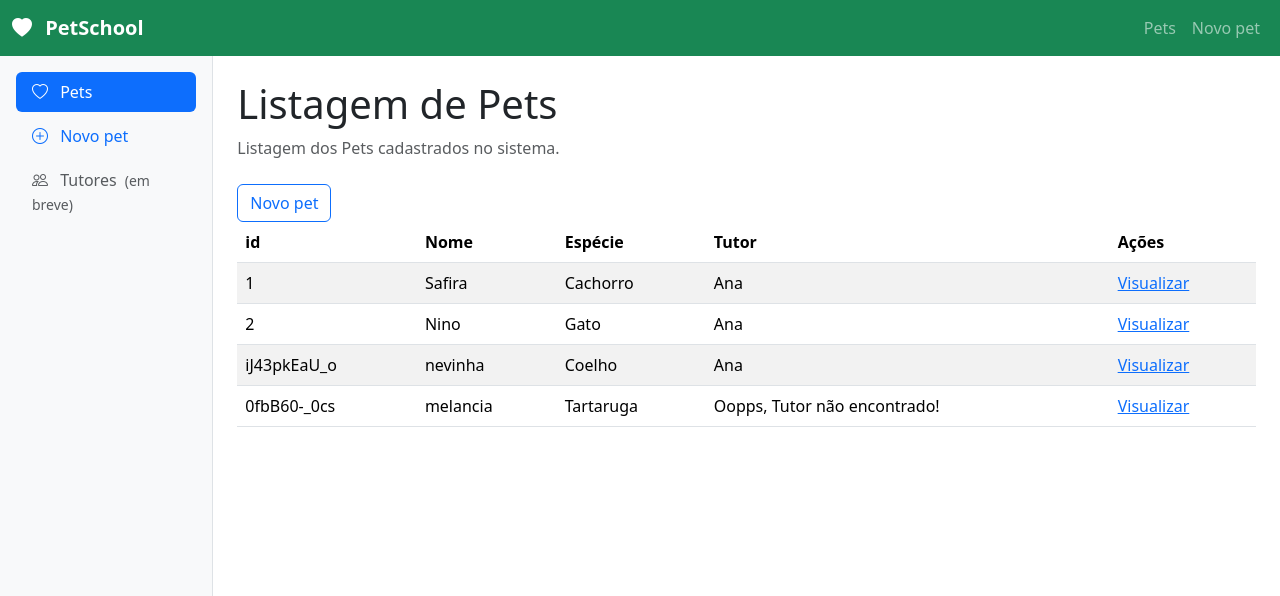
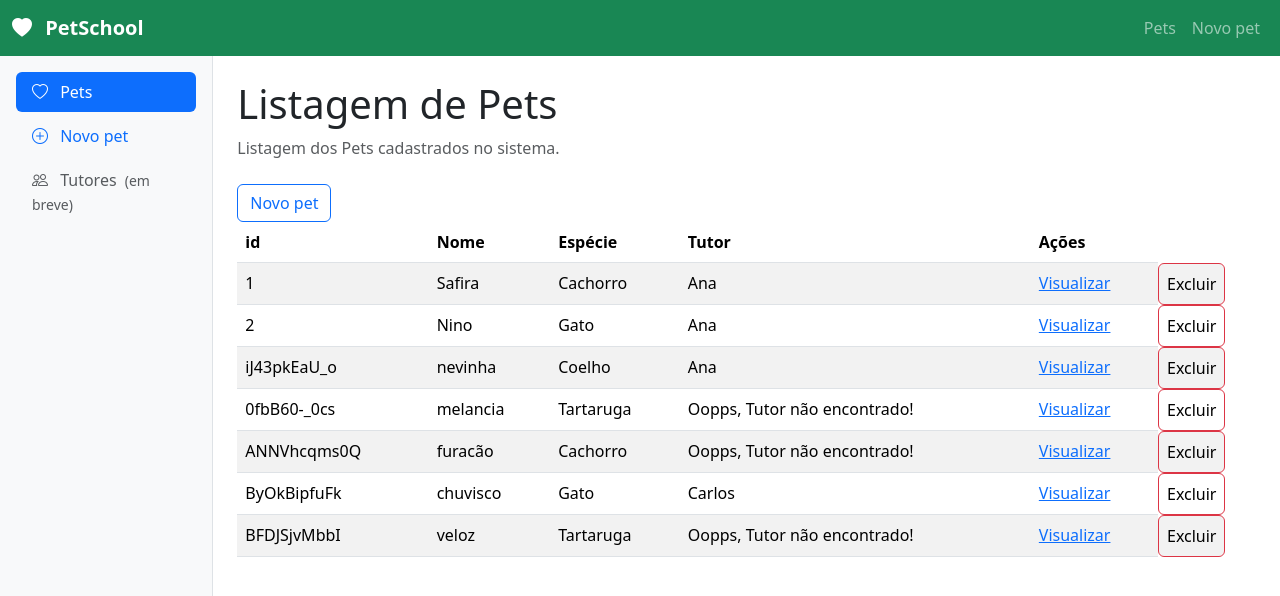
Before and after one commit to Bianca161/hotel-pets, a Vue app: page /pets in a window 1280 px wide. Shown: the top 596 px of the page. Built offline with nearby package versions, Linux system fonts and the light colour scheme; data requests are answered from the project's data file.

Commit message:
feat: adição de novos pets, opções de espécie e funcionalidade de exclusão

```diff
--- a/db.json
+++ b/db.json
@@ -35,6 +35,24 @@
       "especie": "Tartaruga",
       "tutorId": "",
       "id": "0fbB60-_0cs"
+    },
+    {
+      "nome": "furacão",
+      "especie": "Cachorro",
+      "tutorId": "",
+      "id": "ANNVhcqms0Q"
+    },
+    {
+      "nome": "chuvisco",
+      "especie": "Gato",
+      "tutorId": "2",
+      "id": "ByOkBipfuFk"
+    },
+    {
+      "nome": "veloz",
+      "especie": "Tartaruga",
+      "tutorId": "",
+      "id": "BFDJSjvMbbI"
     }
   ],
   "$schema": "./node_modules/json-server/schema.json"
--- a/src/views/AddPetView.vue
+++ b/src/views/AddPetView.vue
@@ -102,6 +102,8 @@ onMounted(carregarTutores);
           <option value="Gato">Gato</option>
           <option value="Coelho">Coelho</option>
           <option value="Tartaruga">Tartaruga</option>
+          <option value="Hamster">Hamster</option>
+          <option value="Cavalo">Cavalo</option>
         </select>
       </div>
       <!-- nome do tutor responsavel pelo pet -->
--- a/src/views/PetDetailsView.vue
+++ b/src/views/PetDetailsView.vue
@@ -18,7 +18,7 @@ async function carregarPet() {
 
   const respostaTutor = await fetch (`${API_URL}/tutores/${pet.value.tutorId}`);
   tutor.value = await respostaTutor.json();
-  console.log(`Tutor``, tutor.value`);
+  console.log(`Tutor`, `${tutor.value}`);
 }
 
 onMounted(carregarPet);
--- a/src/views/PetsView.vue
+++ b/src/views/PetsView.vue
@@ -1,4 +1,3 @@
-
 <script setup>
 import { onMounted, ref } from 'vue';
 import { RouterLink } from 'vue-router';
@@ -29,6 +28,16 @@ function nomeDoTutor(tutorId) {
     }
   }
   return 'Oopps, Tutor não encontrado!';
+}
+
+async function excluirPet(id) {
+  const confirmarExclusao = window.confirm('Deseja realmente excluir este pet?');
+
+  if (confirmarExclusao) {
+    await fetch(`${API_URL}/pets/${id}`, {
+      method: 'DELETE',
+    });
+  }
 }
 
 onMounted(carregarDados);
@@ -70,6 +79,7 @@ onMounted(carregarDados);
           <td>{{ pet.especie }}</td>
           <td>{{ nomeDoTutor(pet.tutorId) }}</td>
           <td> <RouterLink :to="`pets/${pet.id}`">Visualizar</RouterLink></td>
+          <button class="btn btn-danger" @click="excluirPet(pet.id)">Excluir</button>
         </tr>
       </tbody>
     </table>
```
